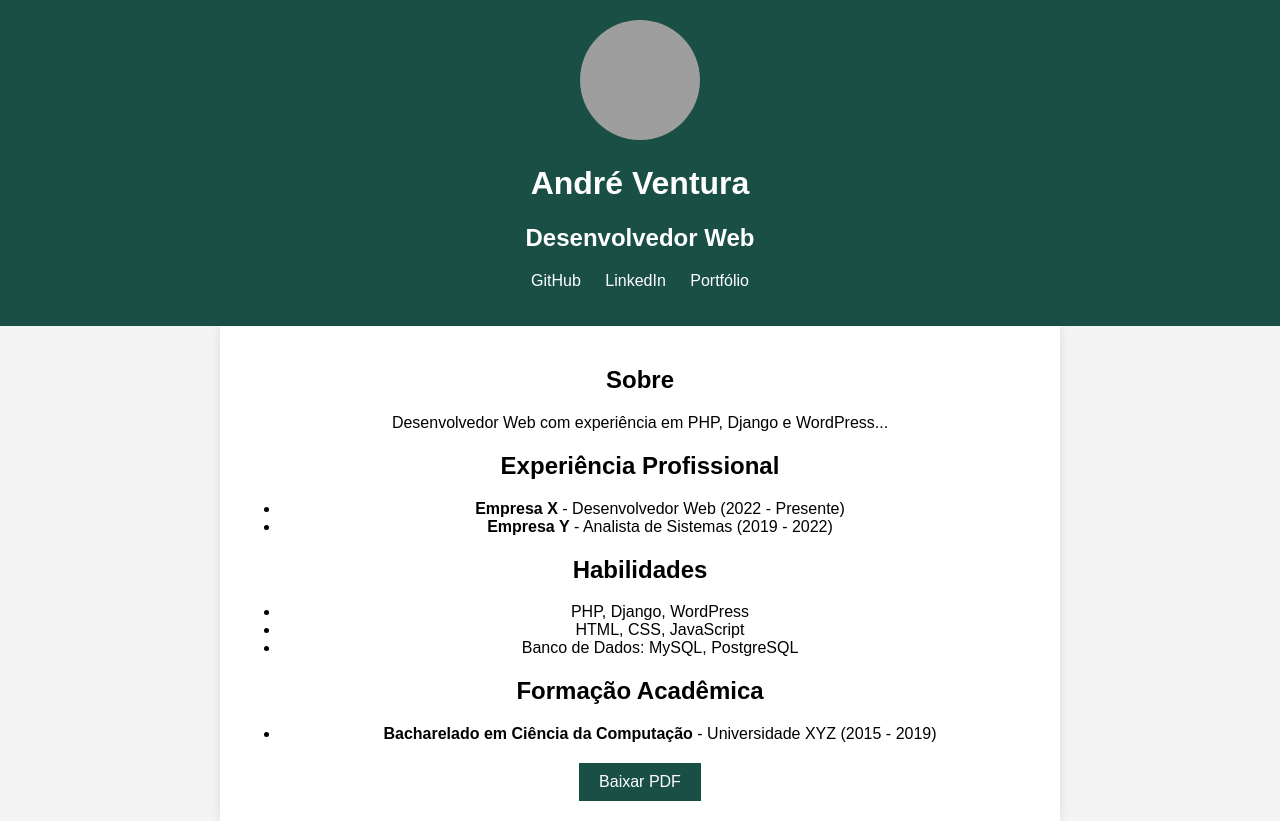
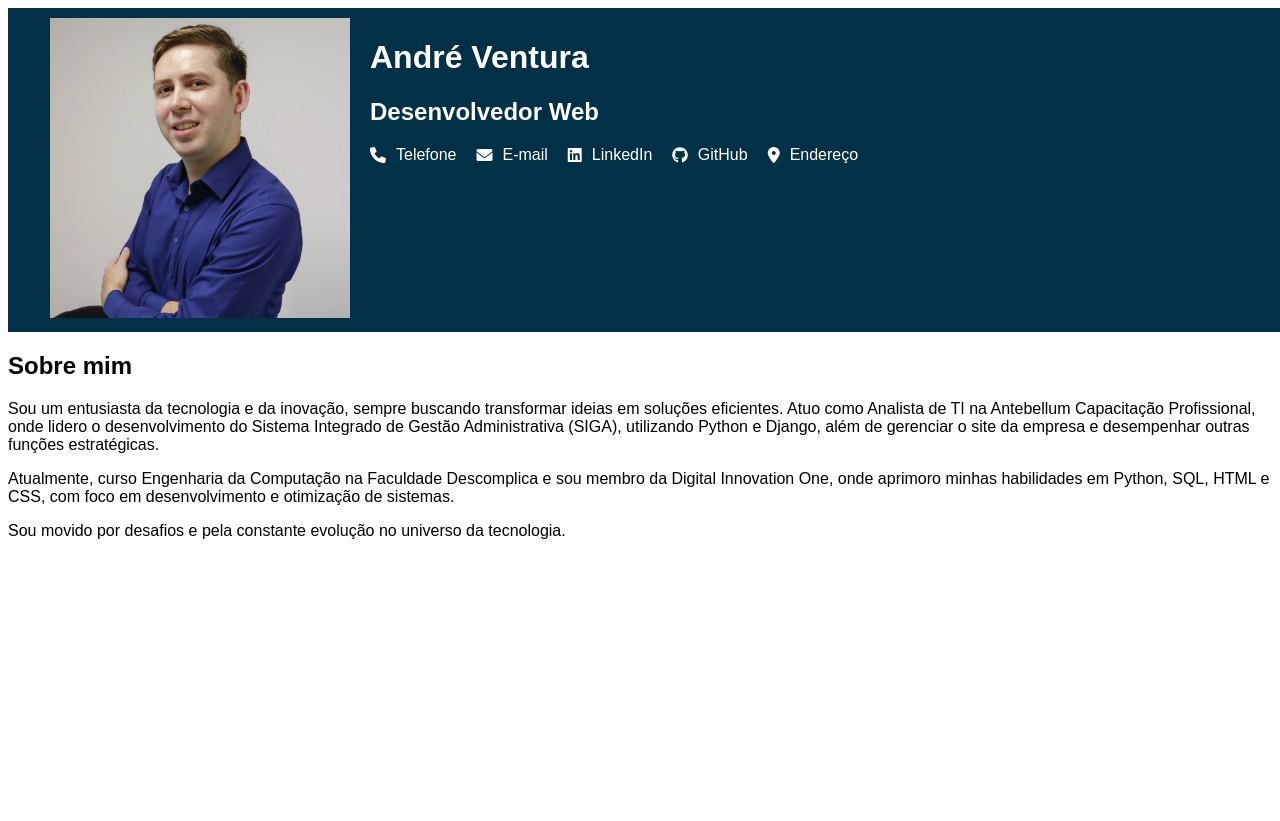
Before and after one commit to asventura96/asventura.me, a PHP site: page / in a window 1280 px wide. After the commit the page ends 539 px from the top, so only its background shows below. Run offline with PHP 8.4, Linux system fonts and the light colour scheme; grey boxes are pictures that could not be loaded.

Commit message:
Atualização do portfólio com nova estrutura e informações pessoais, incluindo melhorias no CSS e na apresentação da seção de contato.

```diff
--- a/css/styles.css
+++ b/css/styles.css
@@ -1,60 +1,55 @@
 /* styles.css */
 body {
     font-family: Arial, sans-serif;
-    margin: 0;
-    padding: 0;
-    background-color: #f4f4f4;
+}
+
+.profile-container {
+    width: 100%;
+    margin: 0 auto;
+    padding: 10px;
+    background-color: #023047;
+}
+
+.profile {
+    max-width: 1200px;
+    width: 100%;
+    margin: 0 auto;
+    display: flex;
+    align-items: flex-start;
+    color: white;
+}
+
+.profile-image {
+    width: 300px;
+    margin-right: 20px;
+}
+
+.profile-image img {
+    width: 100%;
+    height: auto;
+}
+
+.profile-info {
+    flex-grow: 1;
+}
+
+.profile-contact {
+    margin-top: 20px;
     text-align: center;
 }
 
-header {
-    background-color: #1a4f45;
-    color: white;
-    padding: 20px;
-}
-
-.profile img {
-    width: 120px;
-    height: 120px;
-    border-radius: 50%;
-}
-
-nav ul {
+.profile-contact ul {
+    display: flex;
     list-style: none;
     padding: 0;
 }
 
-nav ul li {
-    display: inline;
-    margin: 0 10px;
+.profile-contact li {
+    margin-right: 20px;
+    display: flex;
+    align-items: center;
 }
 
-nav ul li a {
-    color: white;
-    text-decoration: none;
+.profile-contact i {
+    margin-right: 10px;
 }
-
-main {
-    padding: 20px;
-    max-width: 800px;
-    margin: auto;
-    background: white;
-    box-shadow: 0px 0px 10px rgba(0, 0, 0, 0.1);
-}
-
-section {
-    margin-bottom: 20px;
-}
-
-button {
-    background-color: #1a4f45;
-    color: white;
-    padding: 10px 20px;
-    border: none;
-    cursor: pointer;
-    font-size: 16px;
-}
-
-button:hover {
-    background-color: #163d35;
-}
--- a/index.html
+++ b/index.html
@@ -3,57 +3,37 @@
 <head>
     <meta charset="UTF-8">
     <meta name="viewport" content="width=device-width, initial-scale=1.0">
-    <title>Currículo - André Ventura</title>
+    <title>Portfólio - André da Silva Ventura</title>
     <link rel="stylesheet" href="css/styles.css">
+    <link rel="stylesheet" href="https://cdnjs.cloudflare.com/ajax/libs/font-awesome/6.0.0-beta3/css/all.min.css">
     <script defer src="js/scripts.js"></script>
 </head>
 <body>
-    <header>
+    <div class="profile-container">
         <div class="profile">
-            <img src="profile.jpg" alt="Foto de André Ventura">
-            <h1>André Ventura</h1>
-            <h2>Desenvolvedor Web</h2>
+            <div class="profile-image">
+                <img src="images/Perfil-1.jpg" alt="Foto de André Ventura">
+            </div>
+            <div class="profile-info">
+                <h1>André Ventura</h1>
+                <h2>Desenvolvedor Web</h2>
+                <div class="profile-contact">
+                    <ul>
+                        <li><i class="fas fa-phone"></i> Telefone</li>
+                        <li><i class="fas fa-envelope"></i> E-mail</li>
+                        <li><i class="fab fa-linkedin"></i> LinkedIn</li>
+                        <li><i class="fab fa-github"></i> GitHub</li>
+                        <li><i class="fas fa-map-marker-alt"></i> Endereço</li>
+                    </ul>
+                </div>
+            </div>
         </div>
-        <nav>
-            <ul>
-                <li><a href="https://github.com/asventura96" target="_blank">GitHub</a></li>
-                <li><a href="#">LinkedIn</a></li>
-                <li><a href="#">Portfólio</a></li>
-            </ul>
-        </nav>
-    </header>
-
-    <main>
-        <section class="about">
-            <h2>Sobre</h2>
-            <p>Desenvolvedor Web com experiência em PHP, Django e WordPress...</p>
-        </section>
-
-        <section class="experience">
-            <h2>Experiência Profissional</h2>
-            <ul>
-                <li><strong>Empresa X</strong> - Desenvolvedor Web (2022 - Presente)</li>
-                <li><strong>Empresa Y</strong> - Analista de Sistemas (2019 - 2022)</li>
-            </ul>
-        </section>
-
-        <section class="skills">
-            <h2>Habilidades</h2>
-            <ul>
-                <li>PHP, Django, WordPress</li>
-                <li>HTML, CSS, JavaScript</li>
-                <li>Banco de Dados: MySQL, PostgreSQL</li>
-            </ul>
-        </section>
-
-        <section class="education">
-            <h2>Formação Acadêmica</h2>
-            <ul>
-                <li><strong>Bacharelado em Ciência da Computação</strong> - Universidade XYZ (2015 - 2019)</li>
-            </ul>
-        </section>
-
-        <button id="download-pdf">Baixar PDF</button>
-    </main>
+    </div>
+    <div>
+        <h2>Sobre mim</h2>
+        <p>Sou um entusiasta da tecnologia e da inovação, sempre buscando transformar ideias em soluções eficientes. Atuo como Analista de TI na Antebellum Capacitação Profissional, onde lidero o desenvolvimento do Sistema Integrado de Gestão Administrativa (SIGA), utilizando Python e Django, além de gerenciar o site da empresa e desempenhar outras funções estratégicas.</p>
+        <p>Atualmente, curso Engenharia da Computação na Faculdade Descomplica e sou membro da Digital Innovation One, onde aprimoro minhas habilidades em Python, SQL, HTML e CSS, com foco em desenvolvimento e otimização de sistemas.</p>
+        <p>Sou movido por desafios e pela constante evolução no universo da tecnologia.</p>
+    </div>
 </body>
 </html>
```
Also changed, not shown: images/Perfil-1.jpg (added).
